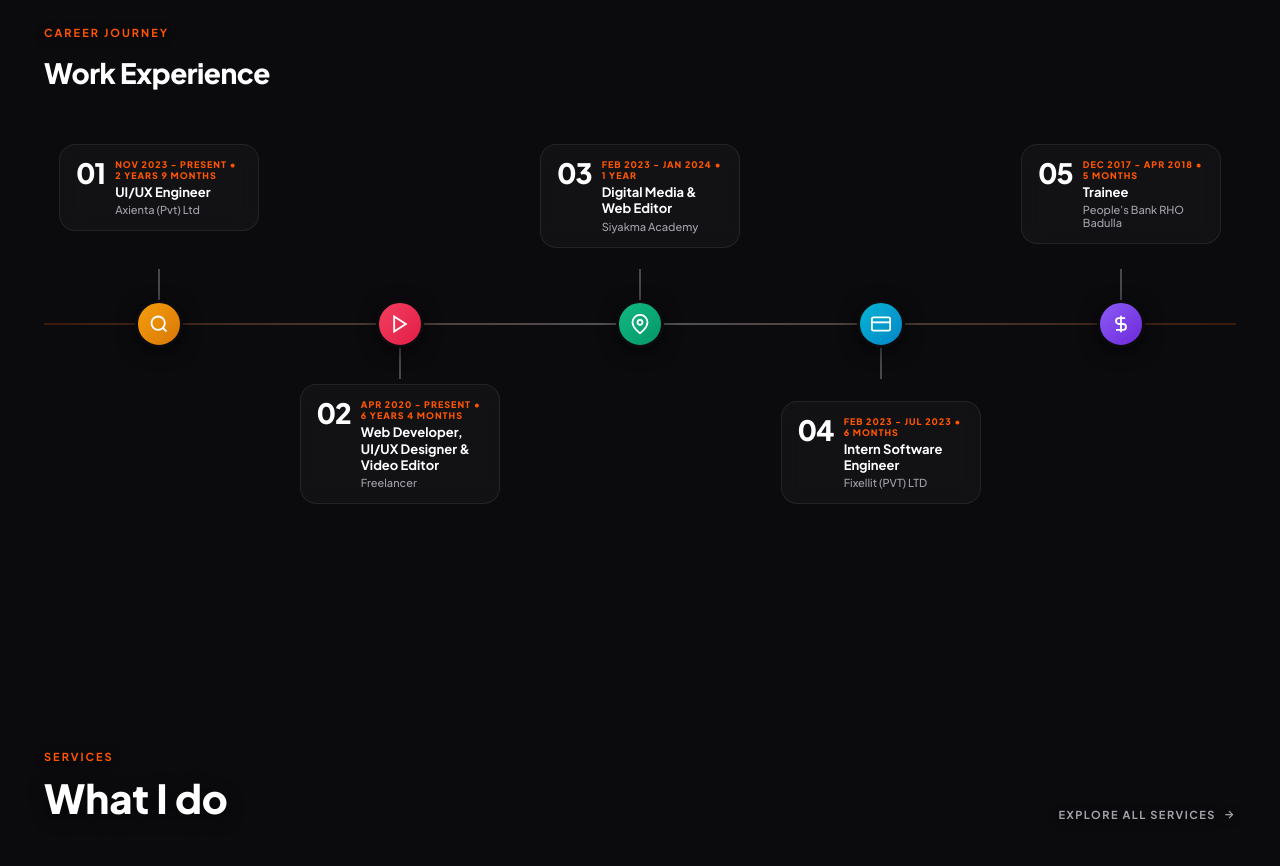
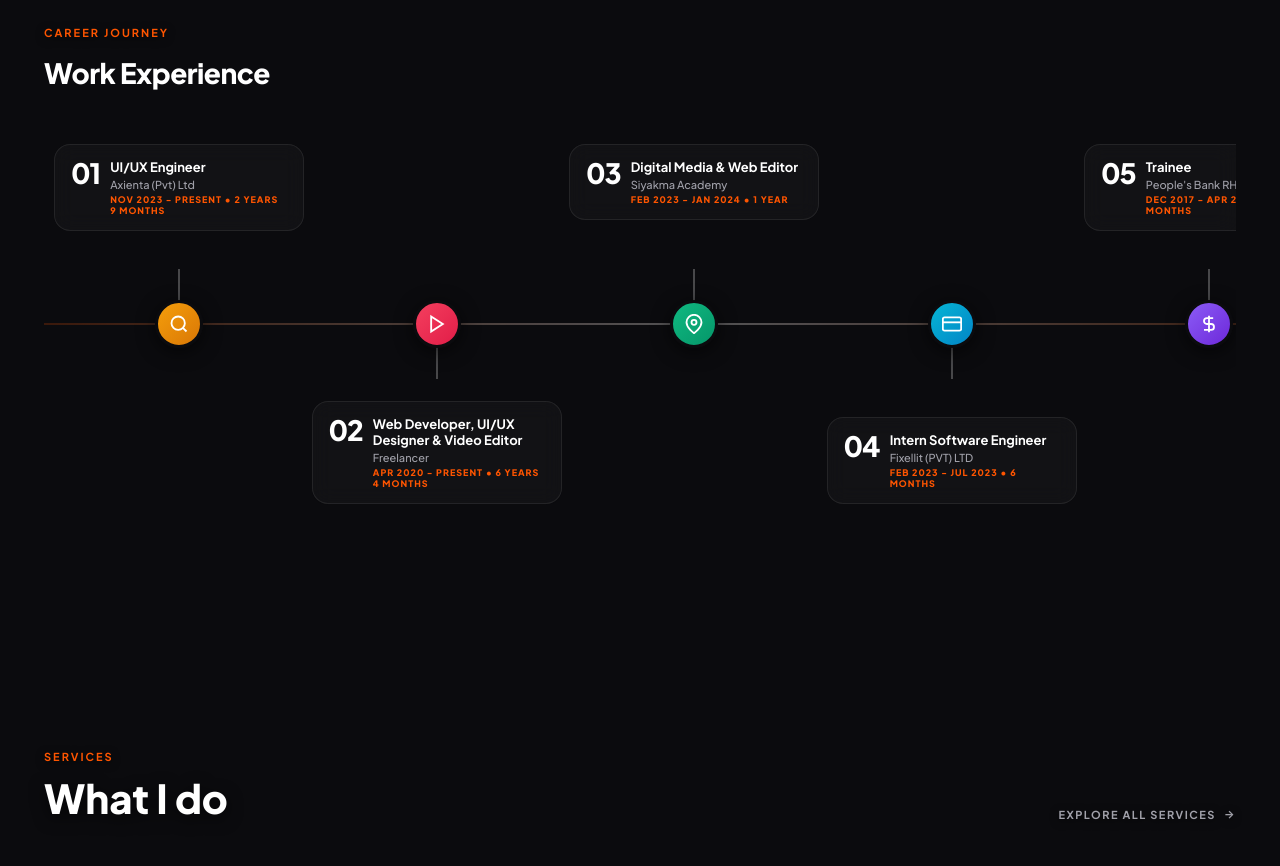
Before and after one commit to ChamilSachintha/chamil-sachintha, a website built with Vite: page index.html in a window 1280 px wide. Shown: the part 1380-2246 px from the top of the page. Built offline with nearby package versions, Linux system fonts and the light colour scheme; some packages are replaced by stand-ins of ours.

Commit message:
feat: order experience by designation, company, then time duration, and increase block width

```diff
--- a/index.html
+++ b/index.html
@@ -196,9 +196,9 @@
                     <div class="hz-content">
                       <span class="hz-number">01</span>
                       <div class="hz-details">
-                        <span class="hz-date">NOV 2023 - Present • 2 years 9 months</span>
                         <h4 class="hz-role">UI/UX Engineer</h4>
                         <p class="hz-company">Axienta (Pvt) Ltd</p>
+                        <span class="hz-date">NOV 2023 - Present • 2 years 9 months</span>
                       </div>
                     </div>
                     <div class="hz-stem"></div>
@@ -216,9 +216,9 @@
                     <div class="hz-content">
                       <span class="hz-number">02</span>
                       <div class="hz-details">
-                        <span class="hz-date">APR 2020 - Present • 6 years 4 months</span>
                         <h4 class="hz-role">Web Developer, UI/UX Designer &amp; Video Editor</h4>
                         <p class="hz-company">Freelancer</p>
+                        <span class="hz-date">APR 2020 - Present • 6 years 4 months</span>
                       </div>
                     </div>
                   </div>
@@ -228,9 +228,9 @@
                     <div class="hz-content">
                       <span class="hz-number">03</span>
                       <div class="hz-details">
-                        <span class="hz-date">FEB 2023 - JAN 2024 • 1 year</span>
                         <h4 class="hz-role">Digital Media &amp; Web Editor</h4>
                         <p class="hz-company">Siyakma Academy</p>
+                        <span class="hz-date">FEB 2023 - JAN 2024 • 1 year</span>
                       </div>
                     </div>
                     <div class="hz-stem"></div>
@@ -248,9 +248,9 @@
                     <div class="hz-content">
                       <span class="hz-number">04</span>
                       <div class="hz-details">
-                        <span class="hz-date">FEB 2023 - JUL 2023 • 6 months</span>
                         <h4 class="hz-role">Intern Software Engineer</h4>
                         <p class="hz-company">Fixellit (PVT) LTD</p>
+                        <span class="hz-date">FEB 2023 - JUL 2023 • 6 months</span>
                       </div>
                     </div>
                   </div>
@@ -260,9 +260,9 @@
                     <div class="hz-content">
                       <span class="hz-number">05</span>
                       <div class="hz-details">
-                        <span class="hz-date">DEC 2017 - APR 2018 • 5 months</span>
                         <h4 class="hz-role">Trainee</h4>
                         <p class="hz-company">People's Bank RHO Badulla</p>
+                        <span class="hz-date">DEC 2017 - APR 2018 • 5 months</span>
                       </div>
                     </div>
                     <div class="hz-stem"></div>
--- a/src/style.css
+++ b/src/style.css
@@ -604,7 +604,7 @@ body {
   display: flex;
   justify-content: space-between;
   align-items: center;
-  min-width: 1180px;
+  min-width: 1300px;
   height: 380px;
   padding: 0 30px;
 }
@@ -623,7 +623,7 @@ body {
 
 .hz-item {
   position: relative;
-  width: 170px;
+  width: 210px;
   height: 100%;
   display: flex;
   flex-direction: column;
@@ -700,7 +700,7 @@ body {
   display: flex;
   align-items: flex-start;
   gap: 10px;
-  width: 200px;
+  width: 250px;
   padding: 14px 16px;
   background: rgba(255, 255, 255, 0.03);
   border: 1px solid rgba(255, 255, 255, 0.08);
```
